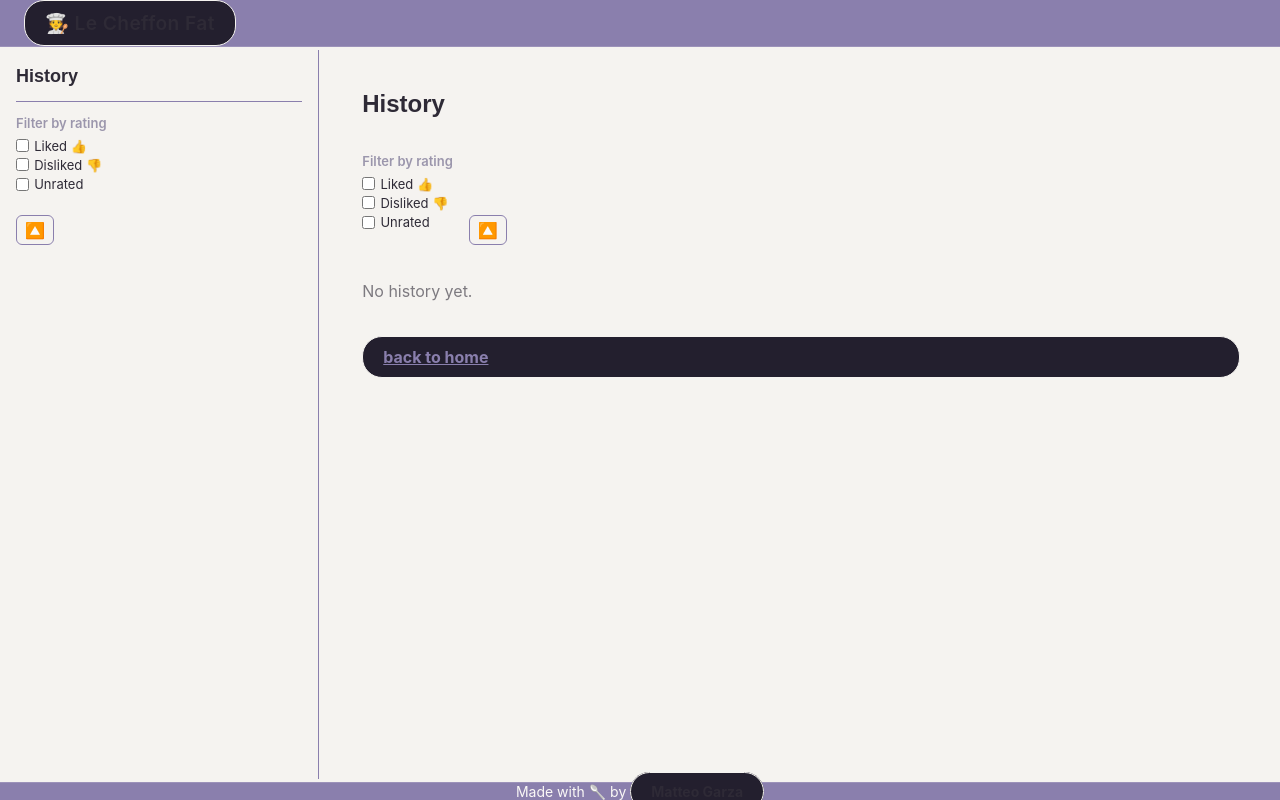
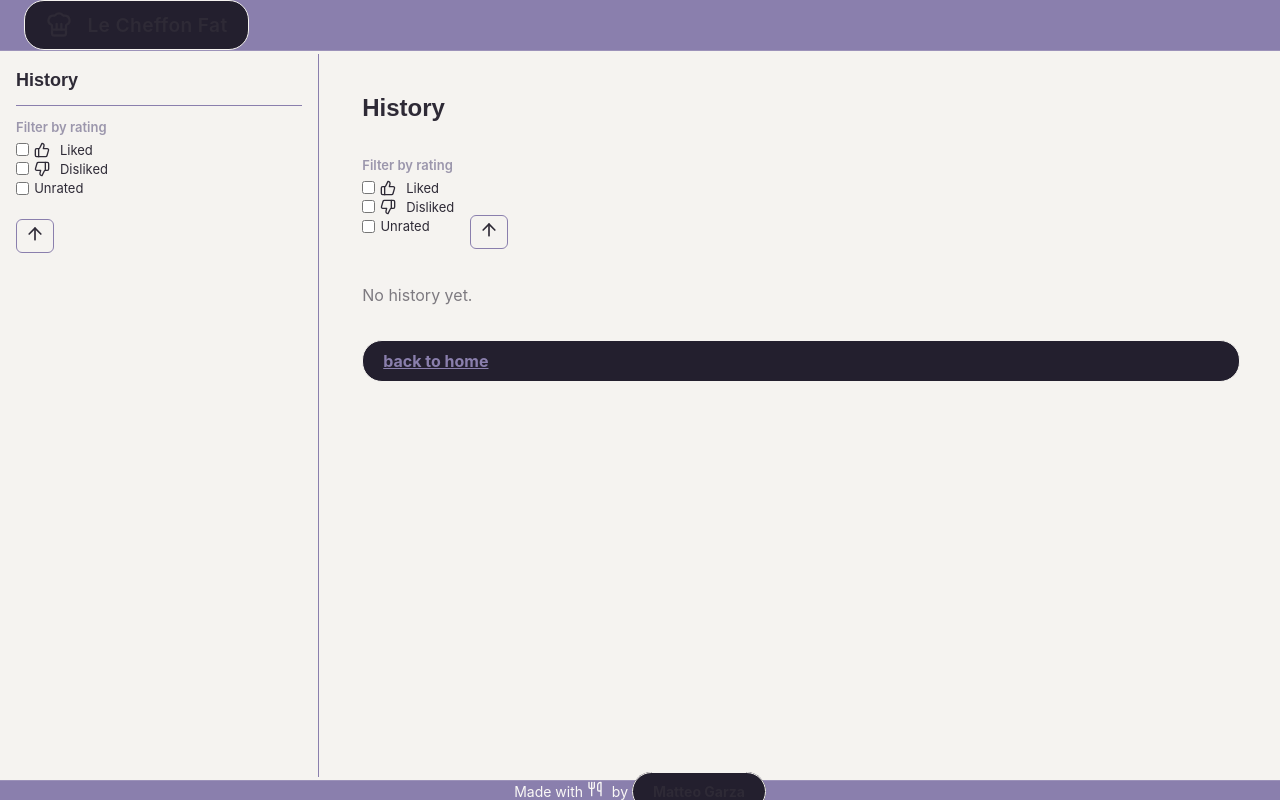
Before and after one commit to CoachGodzup/leCheffonFat, a Next.js app: page /history in a window 1280 px wide. Built offline with nearby package versions, Linux system fonts and the light colour scheme.

Commit message:
feat: replace emoji with Lucide icons

```diff
--- a/package.json
+++ b/package.json
@@ -12,6 +12,7 @@
     "test:watch": "jest --watch"
   },
   "dependencies": {
+    "lucide-react": "^1.21.0",
     "next": "16.2.9",
     "react": "19.2.4",
     "react-dom": "19.2.4",
--- a/src/app/components/HistoryList.tsx
+++ b/src/app/components/HistoryList.tsx
@@ -2,6 +2,7 @@ import styles from "./HistoryList.module.css";
 import Link from "next/link";
 import Image from "next/image";
 import type { Call } from "@/types/history";
+import { ThumbsUp, ThumbsDown } from "lucide-react";
 
 interface ListProps {
   entries: Call[];
@@ -24,7 +25,11 @@ const HistoryList = ({ entries }: ListProps) => {
             </div>
             <div className={styles.cardBody}>
               <strong>
-                {entry.like ? "👍 " : entry.like === false ? "👎 " : "  "}
+                {entry.like ? (
+                  <ThumbsUp size={16} style={{ marginInlineEnd: "0.35em" }} />
+                ) : entry.like === false ? (
+                  <ThumbsDown size={16} style={{ marginInlineEnd: "0.35em" }} />
+                ) : null}
                 {entry.title}
               </strong>
               <p>
--- a/src/app/components/atoms/CheckboxFilter.tsx
+++ b/src/app/components/atoms/CheckboxFilter.tsx
@@ -1,8 +1,9 @@
 import "../styles/atoms/checkboxFilter.css";
+import type { ReactNode } from "react";
 
 interface Option<T> {
   value: T;
-  label: string;
+  label: ReactNode;
 }
 
 interface CheckboxFilterProps<T> {
--- a/src/app/components/atoms/SortBy.tsx
+++ b/src/app/components/atoms/SortBy.tsx
@@ -1,4 +1,5 @@
 import "../styles/atoms/sortBy.css";
+import { ArrowUp, ArrowDown } from "lucide-react";
 
 export type Sort = "asc" | "desc";
 
@@ -14,7 +15,7 @@ const SortBy = ({ value, onChange }: SortByProps) => {
       onClick={() => onChange(value === "asc" ? "desc" : "asc")}
       aria-label={`Sort ${value === "asc" ? "descending" : "ascending"}`}
     >
-      {value === "asc" ? "🔼" : "🔽"}
+      {value === "asc" ? <ArrowUp size={20} /> : <ArrowDown size={20} />}
     </button>
   );
 };
--- a/src/app/history/page.tsx
+++ b/src/app/history/page.tsx
@@ -8,12 +8,27 @@ import CheckboxFilter from "@/app/components/atoms/CheckboxFilter";
 import SortBy from "@/app/components/atoms/SortBy";
 import HistoryList from "@/app/components/HistoryList";
 import type { Sort } from "@/app/components/atoms/SortBy";
+import { ThumbsUp, ThumbsDown } from "lucide-react";
 
 const FILTER_OPTIONS = [
-  { value: true, label: "Liked 👍" },
-  { value: false, label: "Disliked 👎" },
+  {
+    value: true,
+    label: (
+      <>
+        <ThumbsUp size={16} style={{ marginInlineEnd: "0.35em" }} /> Liked
+      </>
+    ),
+  },
+  {
+    value: false,
+    label: (
+      <>
+        <ThumbsDown size={16} style={{ marginInlineEnd: "0.35em" }} /> Disliked
+      </>
+    ),
+  },
   { value: null, label: "Unrated" },
-] as const;
+];
 
 const History = () => {
   const calls = useStore((s) => s.calls);
--- a/src/components/footer/Footer.tsx
+++ b/src/components/footer/Footer.tsx
@@ -1,10 +1,11 @@
 import styles from "./footer.module.css";
 import Link from "next/link";
+import { Utensils } from "lucide-react";
 
 const Footer = () => (
   <footer className={styles.footer}>
     <p>
-      Made with 🥄 by{" "}
+      Made with <Utensils size={16} style={{ marginInlineEnd: "0.35em" }} /> by{" "}
       <Link href="https://github.com/CoachGodzup">Matteo Garza</Link>
     </p>
   </footer>
--- a/src/components/header/Header.tsx
+++ b/src/components/header/Header.tsx
@@ -1,5 +1,6 @@
 import Link from "next/link";
 import styles from "./header.module.css";
+import { ChefHat } from "lucide-react";
 
 const Header = () => (
   <header className={styles.header}>
@@ -9,7 +10,7 @@ const Header = () => (
       aria-label="Le Cheffon Fat - Home"
       className={styles.homeLink}
     >
-      🧑‍🍳 Le Cheffon Fat
+      <ChefHat size={28} style={{ marginInlineEnd: "0.35em" }} /> Le Cheffon Fat
     </Link>
   </header>
 );
--- a/src/components/recipeCtas/likeDislikeCtas.tsx
+++ b/src/components/recipeCtas/likeDislikeCtas.tsx
@@ -1,3 +1,5 @@
+import { ThumbsUp, ThumbsDown } from "lucide-react";
+
 type LikeDislikeCtasProps = {
   likeFn: (like: boolean) => void;
 };
@@ -6,10 +8,10 @@ const LikeDislikeCtas = ({ likeFn }: LikeDislikeCtasProps) => (
   <div className="cta-container">
     <p>Did it match your preferences?</p>
     <button onClick={() => likeFn(true)} aria-label="Like">
-      👍
+      <ThumbsUp size={24} />
     </button>
     <button onClick={() => likeFn(false)} aria-label="Dislike">
-      👎
+      <ThumbsDown size={24} />
     </button>
   </div>
 );
--- a/src/components/sidebar/Sidebar.tsx
+++ b/src/components/sidebar/Sidebar.tsx
@@ -8,12 +8,27 @@ import { useState, useMemo } from "react";
 import { useShallow } from "zustand/shallow";
 import CheckboxFilter from "@/app/components/atoms/CheckboxFilter";
 import SortBy from "@/app/components/atoms/SortBy";
+import { ThumbsUp, ThumbsDown } from "lucide-react";
 
 const FILTER_OPTIONS = [
-  { value: true, label: "Liked 👍" },
-  { value: false, label: "Disliked 👎" },
+  {
+    value: true,
+    label: (
+      <>
+        <ThumbsUp size={16} style={{ marginInlineEnd: "0.35em" }} /> Liked
+      </>
+    ),
+  },
+  {
+    value: false,
+    label: (
+      <>
+        <ThumbsDown size={16} style={{ marginInlineEnd: "0.35em" }} /> Disliked
+      </>
+    ),
+  },
   { value: null, label: "Unrated" },
-] as const;
+];
 
 import type { Sort } from "@/app/components/atoms/SortBy";
 
@@ -63,7 +78,14 @@ const Sidebar = () => {
             <li key={entry.timestamp} className={styles.entry}>
               <Link href={`/recommendation/${entry.recipeId}`}>
                 <h4>
-                  {entry.like ? "👍 " : entry.like === false ? "👎 " : "  "}
+                  {entry.like ? (
+                    <ThumbsUp size={16} style={{ marginInlineEnd: "0.35em" }} />
+                  ) : entry.like === false ? (
+                    <ThumbsDown
+                      size={16}
+                      style={{ marginInlineEnd: "0.35em" }}
+                    />
+                  ) : null}
                   {entry.title}
                 </h4>
                 <p>
```
Also changed, not shown: src/app/components/HistoryFilter.tsx (+17 -3 lines), src/app/components/atoms/Button.tsx (added, +20 -0 lines), src/app/components/styles/atoms/button.css (added, +19 -0 lines), 2 other files (tests, documents, lock files or other folders).
